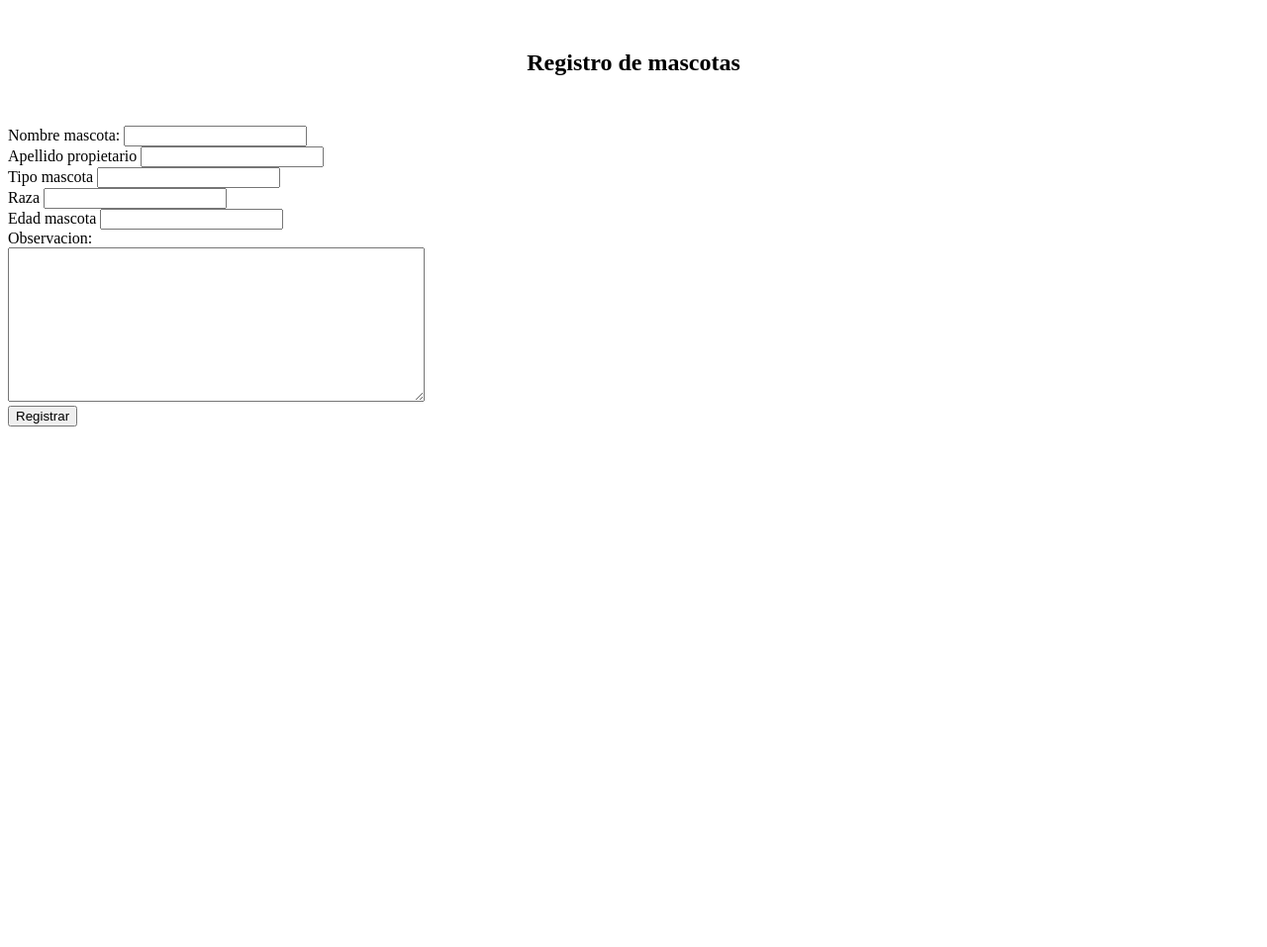
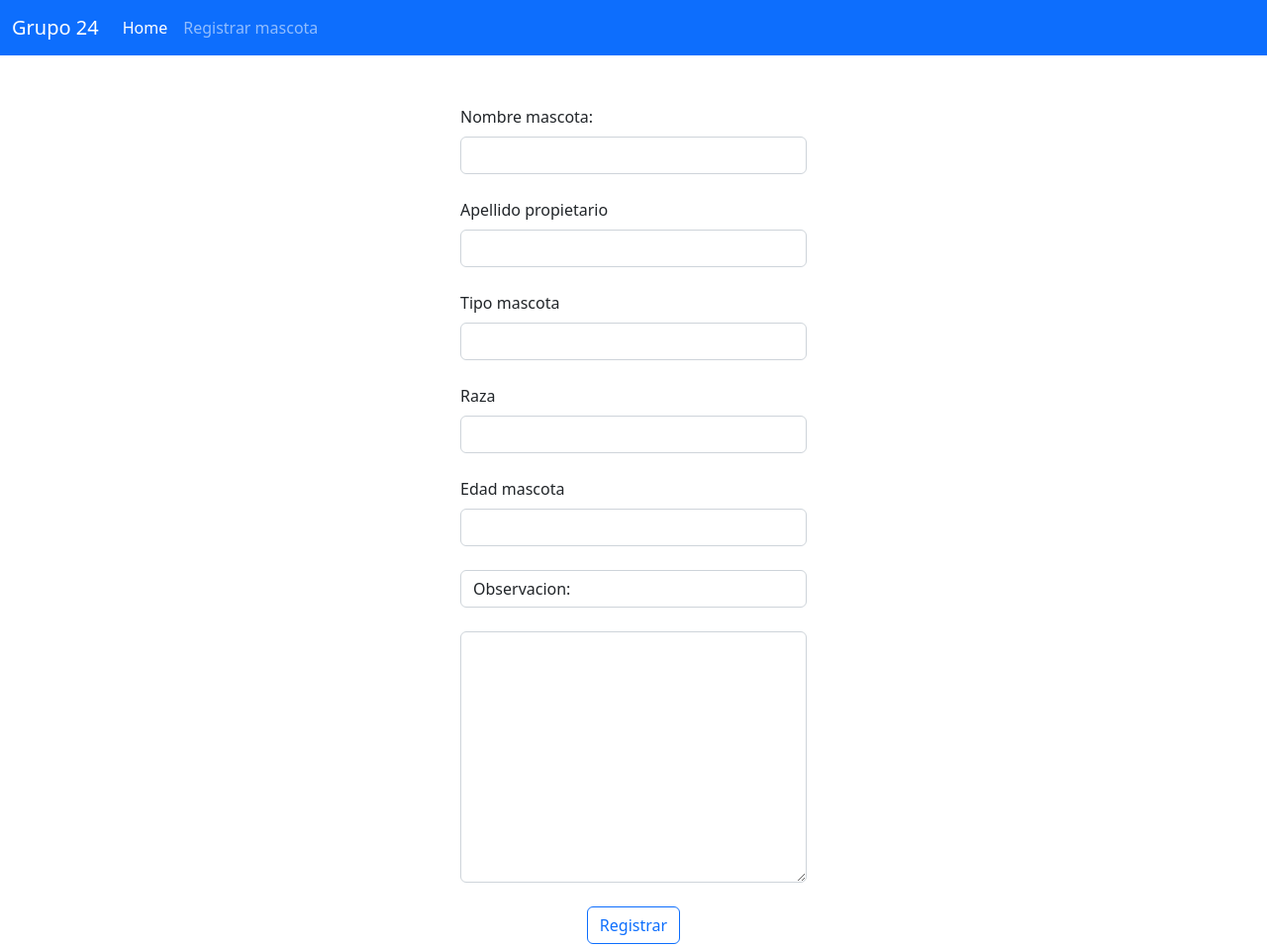
Before and after one commit to RicardoSanchez0716/intro-git, a plain HTML site: page mini-veterinaria/index.html in a window 1280 px wide. Shown: the whole page at 99% size. Before the commit the page ends 800 px from the top, so only its background shows below. Drawn offline with nearby package versions, Linux system fonts and the light colour scheme.

Commit message:
Update class 1 sep

```diff
--- a/mini-veterinaria/index.css
+++ b/mini-veterinaria/index.css
@@ -1,4 +1,20 @@
 h2{
     text-align: center;
-    margin: 50px;
+    margin-top: 50px;
 }
+
+/*Estilo para el formulario*/
+#section-form form{
+    width: 350px;
+}
+
+#section-form{
+    padding-top: 50px;
+    display: flex;
+    justify-content: center;
+}
+
+#cont-btn {
+    display: flex;
+    justify-content: center;
+}
--- a/mini-veterinaria/index.html
+++ b/mini-veterinaria/index.html
@@ -4,40 +4,64 @@
     <meta charset="UTH-16">
     <title>Veterinaria</title>
     <link rel="stylesheet" href="index.css">
+    <!--CARGAR BOOSTRAP-->
+    <link href="https://cdn.jsdelivr.net/npm/bootstrap@5.2.0/dist/css/bootstrap.min.css" rel="stylesheet" integrity="sha384-gH2yIJqKdNHPEq0n4Mqa/HGKIhSkIHeL5AyhkYV8i59U5AR6csBvApHHNl/vI1Bx" crossorigin="anonymous">
+    <script src="https://cdn.jsdelivr.net/npm/bootstrap@5.2.0/dist/js/bootstrap.bundle.min.js" integrity="sha384-A3rJD856KowSb7dwlZdYEkO39Gagi7vIsF0jrRAoQmDKKtQBHUuLZ9AsSv4jD4Xa" crossorigin="anonymous"></script>
+    <script src="https://cdn.jsdelivr.net/npm/@popperjs/core@2.11.5/dist/umd/popper.min.js" integrity="sha384-Xe+8cL9oJa6tN/veChSP7q+mnSPaj5Bcu9mPX5F5xIGE0DVittaqT5lorf0EI7Vk" crossorigin="anonymous"></script>
+    <script src="https://cdn.jsdelivr.net/npm/bootstrap@5.2.0/dist/js/bootstrap.min.js" integrity="sha384-ODmDIVzN+pFdexxHEHFBQH3/9/vQ9uori45z4JjnFsRydbmQbmL5t1tQ0culUzyK" crossorigin="anonymous"></script>
 </head>
 <body>
+    <!--ENCABEZADO DE LA PAGINA-->
     <header>
-        <h2>Registro de mascotas</h2>
+        <!--Barra de navegación-->
+        <nav class="navbar navbar-expand-lg navbar-dark bg-primary">
+            <div class="container-fluid">
+                <a class="navbar-brand" href="#">Grupo 24</a>
+                <div class="collapse navbar-collapse" id="navbarNav">
+                    <!--Opciones de navegación-->
+                    <ul class="navbar-nav">
+                        <li class="nav-item">
+                            <a class="nav-link active" aria-current="page" href="#">Home</a>
+                        </li>
+                        <li class="nav-item">
+                            <a class="nav-link" href="#">Registrar mascota</a>
+                        </li>
+                    </ul>
+                </div>
+            </div>
+        </nav>
     </header>
-    <main>
-        <form>
+    <main id= section-form>
+        <form  class="mb-3">
             <!--Nombre mascota-->
-            <label for= "NombreMascota">Nombre mascota: </label>
-            <input id= "nombreMascota" type="text"/>
+            <label for= "NombreMascota" class="form-label">Nombre mascota: </label>
+            <input class="form-control" id= "nombreMascota" type="text"/>
             <br/>
             <!--Apellido propietario-->
-            <label for="ApellidoPropietario">Apellido propietario</label>
-            <input id=apellidoPropietario type="text"/>
+            <label for="ApellidoPropietario" class="form-label">Apellido propietario</label>
+            <input class="form-control" id=apellidoPropietario type="text"/>
             <br/>
             <!--Tipo mascota-->
-            <label for="tipoMascota">Tipo mascota</label>
-            <input id=tipoMascota type="text">
+            <label for="tipoMascota" class="form-label">Tipo mascota</label>
+            <input class="form-control" id=tipoMascota type="text">
             <br/>
             <!--Raza-->
-            <label for="raza">Raza</label>
-            <input id=raza type="text">
+            <label for="raza" class="form-label">Raza</label>
+            <input class="form-control" id=raza type="text">
             <br/>
             <!--Edad-->
-            <label for="edad">Edad mascota</label>
-            <input id= edad type="number">
+            <label for="edad" class="form-label">Edad mascota</label>
+            <input class="form-control" id= edad type="number">
             <br/>
             <!--Observacion-->
-            <label for="observacion">Observacion: </label>
+            <label class="form-control" for="observacion" class="form-label">Observacion: </label>
             <br/>
-            <textarea id="observacion" rows="10" cols="50"></textarea>
+            <textarea class="form-control" id="observacion" rows="10" cols="50" class="form-label"></textarea>
             <br/>
             <!--Boton-->
-            <button type="submit">Registrar</button>
+            <div id="cont-btn">
+                <button class="btn btn-outline-primary"  type="submit">Registrar</button>
+            </div>
 
         </form>
 
```
Also changed, not shown: introducrionJS/introduction.js (added, +54 -0 lines), 1 other file.
